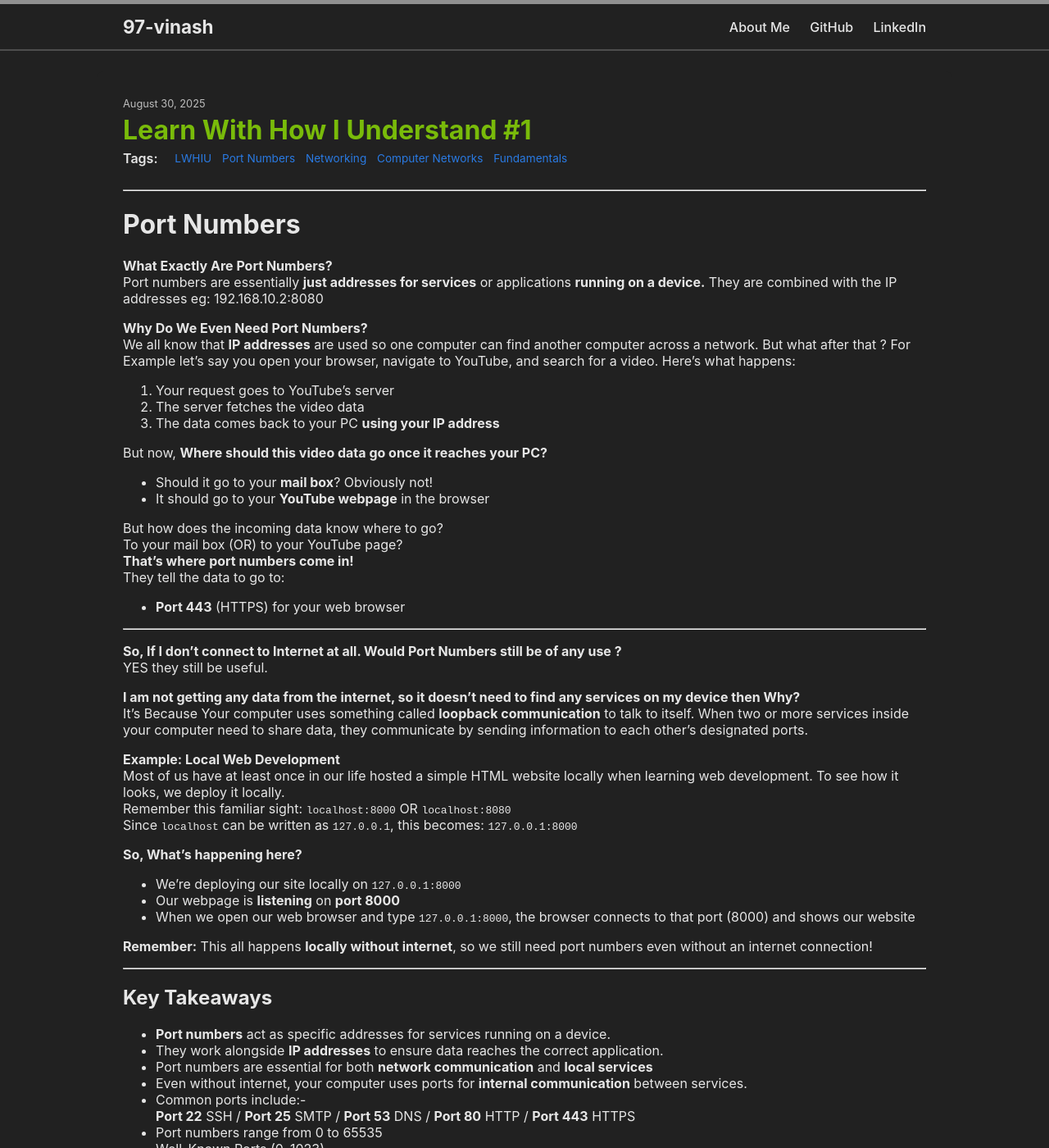
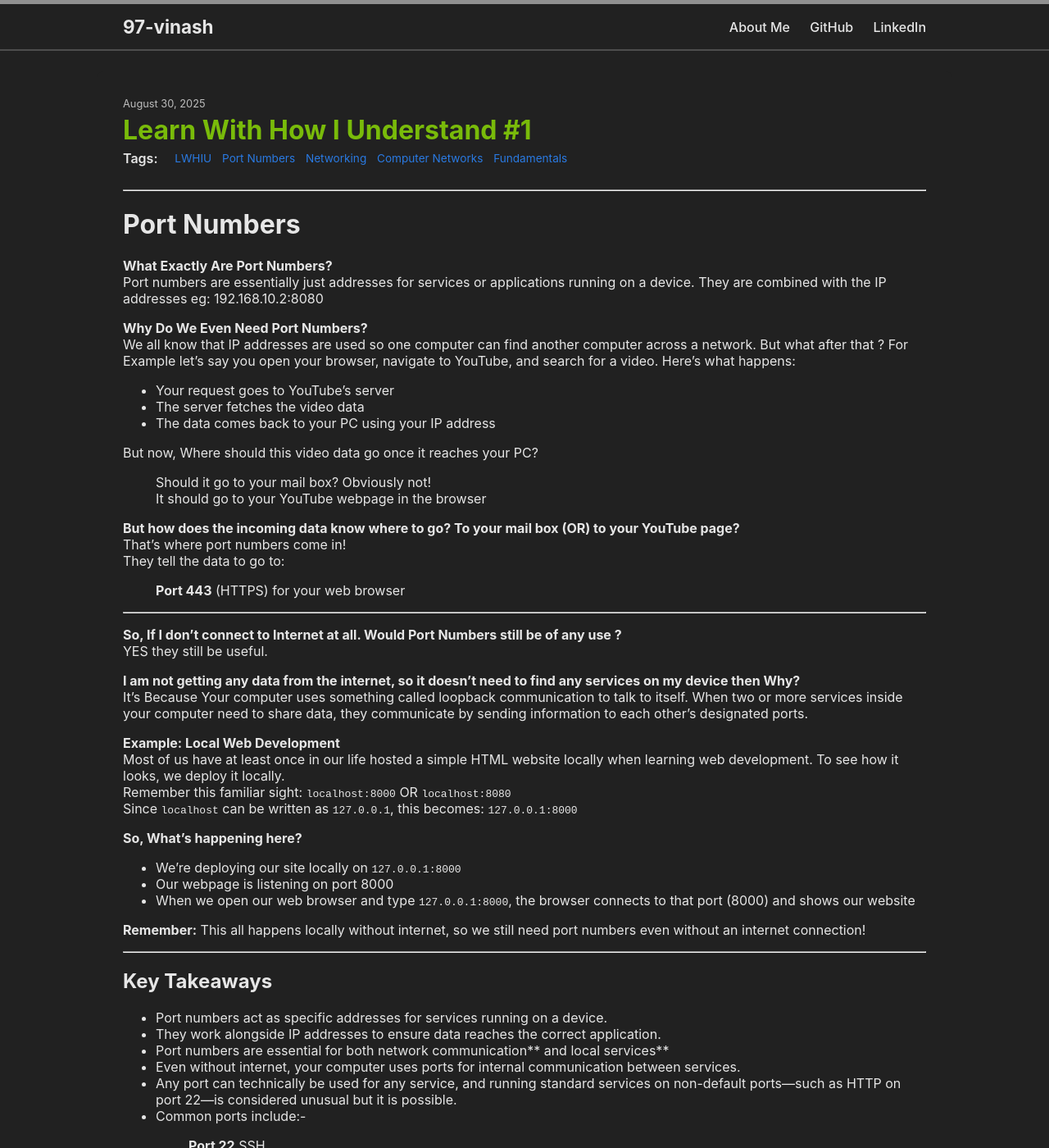
Before and after one commit to 97-vinash/97-vinash.github.io, a Jekyll site: the page built from _posts/2025-08-30-port-no.md, in a window 1280 px wide and 1400 px high. Shown: the whole window at 82% size. Built offline with Jekyll 4.4.1, drawn with Linux system fonts in a browser that asks for light colours; some of the changed text lies outside the part shown.

Commit message:
fixed formatting

```diff
--- a/_posts/2025-08-30-port-no.md
+++ b/_posts/2025-08-30-port-no.md
@@ -34,7 +33,7 @@ They tell the data to go to:
 YES they still be useful.
 
 **I am not getting any data from the internet, so it doesn't need to find any services on my device then Why?**
-It's Because Your computer uses something called **loopback communication** to talk to itself. When two or more services inside your computer need to share data, they communicate by sending information to each other's designated ports.
+It's Because Your computer uses something called loopback communication to talk to itself. When two or more services inside your computer need to share data, they communicate by sending information to each other's designated ports.
 
 **Example: Local Web Development**
 Most of us have at least once in our life hosted a simple HTML website locally when learning web development. To see how it looks, we deploy it locally.
@@ -43,23 +42,27 @@ Since `localhost` can be written as `127.0.0.1`, this becomes: `127.0.0.1:8000`
 
 **So, What's happening here?**
 - We're deploying our site locally on `127.0.0.1:8000`
-- Our webpage is **listening** on **port 8000**
+- Our webpage is listening on port 8000
 - When we open our web browser and type `127.0.0.1:8000`, the browser connects to that port (8000) and shows our website
 
-**Remember:** This all happens **locally without internet**, so we still need port numbers even without an internet connection!
+**Remember:** This all happens locally without internet, so we still need port numbers even without an internet connection!
 
 ---
 
 ## Key Takeaways
 
-- **Port numbers** act as specific addresses for services running on a device.
-- They work alongside **IP addresses** to ensure data reaches the correct application.
-- Port numbers are essential for both **network communication** and **local services**
-- Even without internet, your computer uses ports for **internal communication** between services.
+- Port numbers act as specific addresses for services running on a device.
+- They work alongside IP addresses to ensure data reaches the correct application.
+- Port numbers are essential for both network communication** and local services**
+- Even without internet, your computer uses ports for internal communication between services.
+- Any port can technically be used for any service, and running standard services on non-default ports—such as HTTP on port 22—is considered unusual but it is possible.
 - Common ports include:-
-**Port 22** SSH / **Port 25** SMTP / **Port 53** DNS / **Port 80** HTTP / **Port 443** HTTPS
+  > **Port 22** SSH
+  **Port 25** SMTP
+  **Port 53** DNS
+  **Port 80** HTTP
+  **Port 443** HTTPS
 - Port numbers range from 0 to 65535
-Well-Known Ports (0–1023)
-Registered Ports (1024–49151)
-Dynamic/Private Ports (49152–65535)
-- Any port can technically be used for any service, and running standard services on non-default ports—such as HTTP on port 22—is considered unusual but it is possible.
+  > **(0–1023)** Well-Known Ports
+  **(1024–49151)** Registered Ports
+  **(49152–65535)** Dynamic/Private Ports
```
Also changed, not shown: other parts of _posts/2025-08-30-port-no.md (+11 -12 lines).
